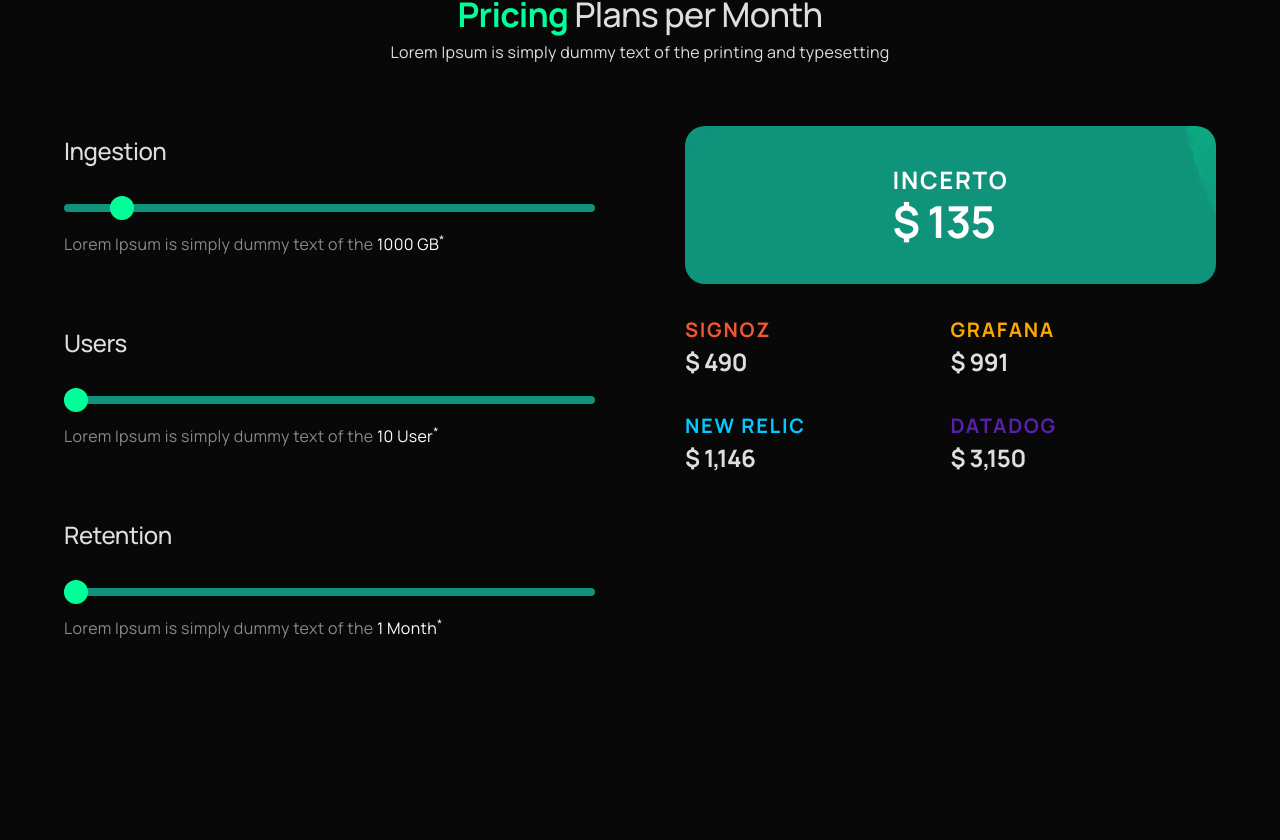
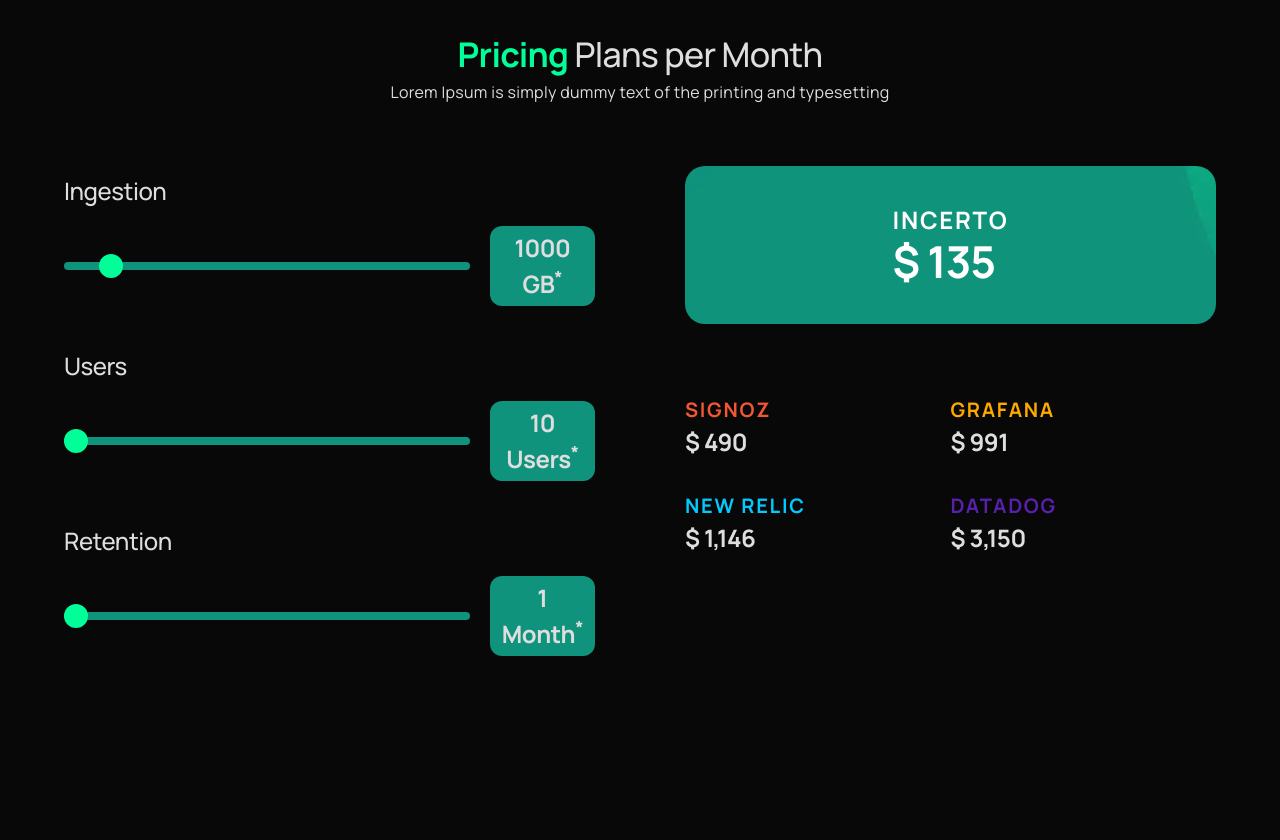
Before and after one commit to Incerto-Technologies/website, a Next.js app: page /pricing in a window 1280 px wide. Shown: the part 3015-3855 px from the top of the page. Built offline with nearby package versions, Linux system fonts and the light colour scheme.

Commit message:
change font size

```diff
--- a/src/components/modules/PricingInfo.tsx
+++ b/src/components/modules/PricingInfo.tsx
@@ -65,7 +65,7 @@ const InfoCard = ({
                   : `rounded-[25px] bg-[#1E1E1E] p-[12.5px] md:rounded-[40px] md:p-[20px]`
               }
             >
-              <p className="text-[12px] font-medium leading-[30px] tracking-[-0.24px] md:text-[18px] md:leading-[40px] md:tracking-[-0.36px]">
+              <p className="text-[12px] font-semibold leading-[30px] tracking-[-0.24px] md:text-[24px] md:leading-[40px] md:tracking-[-0.36px]">
                 {name}
               </p>
             </div>
--- a/src/components/modules/PricingSelector.tsx
+++ b/src/components/modules/PricingSelector.tsx
@@ -20,7 +20,7 @@ const inputDetails = [
     max: 500,
     min: 10,
     defaultValue: 10,
-    unit: "User",
+    unit: "Users",
     step: 1,
   },
   {
@@ -111,12 +111,12 @@ export const PricingSelector = () => {
         Lorem Ipsum is simply dummy text of the printing and typesetting
       </p>
       <div className="mt-[32px] flex flex-col-reverse gap-[48px] md:gap-[90px] lg:mt-[60px] lg:flex-row">
-        <section className="mx-auto flex w-[90%] flex-col gap-[48px] lg:w-1/2 lg:gap-[60px]">
+        <section className="mx-auto flex w-[90%] flex-col gap-[48px] lg:w-1/2 lg:gap-[23px]">
           <RangeInputs onChange={handleChange} inputData={inputData} />
         </section>
         <section className="w-full lg:w-1/2">
           <IncertoPricing inputData={inputData} />
-          <div className="mt-[32px] hidden lg:block">
+          <div className="mt-[72px] hidden lg:block">
             <OthersPricing inputData={inputData} />
           </div>
         </section>
@@ -180,6 +180,7 @@ const RangeInputs = ({
           >
             {data.labelName}
           </label>
+          <div className="mb-[16px] mt-[18px] flex items-center gap-5 lg:mb-[12px] lg:mt-[10px]">
             <input
               id={data.name}
               name={data.name}
@@ -189,15 +190,14 @@ const RangeInputs = ({
               defaultValue={data.defaultValue}
               max={data.max}
               min={data.min}
-            className="mb-[16px] mt-[18px] h-2 w-full cursor-pointer appearance-none rounded-lg bg-[#0F937C] lg:mb-[18px] lg:mt-[28px]"
+              className=" h-2 w-full cursor-pointer appearance-none rounded-lg bg-[#0F937C] "
             />
-          <p className="text-[14px] leading-[28px] tracking-[0.28] text-[#888] md:text-[16px] md:tracking-[0.32px]">
-            {data.description}
-            <span className="text-white">
+
+            <span className="w-3/12 rounded-xl bg-[#0F937C] px-2 py-1 text-center text-[18px] font-bold tracking-[-0.36px] md:text-[24px] md:tracking-[-0.48px]">
               {` ${inputData[data.name as keyof InputData]} ${data.unit}`}
               <sup>*</sup>
             </span>
-          </p>
+          </div>
         </div>
       ))}
     </>
```
Also changed, not shown: src/app/fonts.ts (+0 -10 lines). Lines whose indentation alone changed are shown as unchanged.
